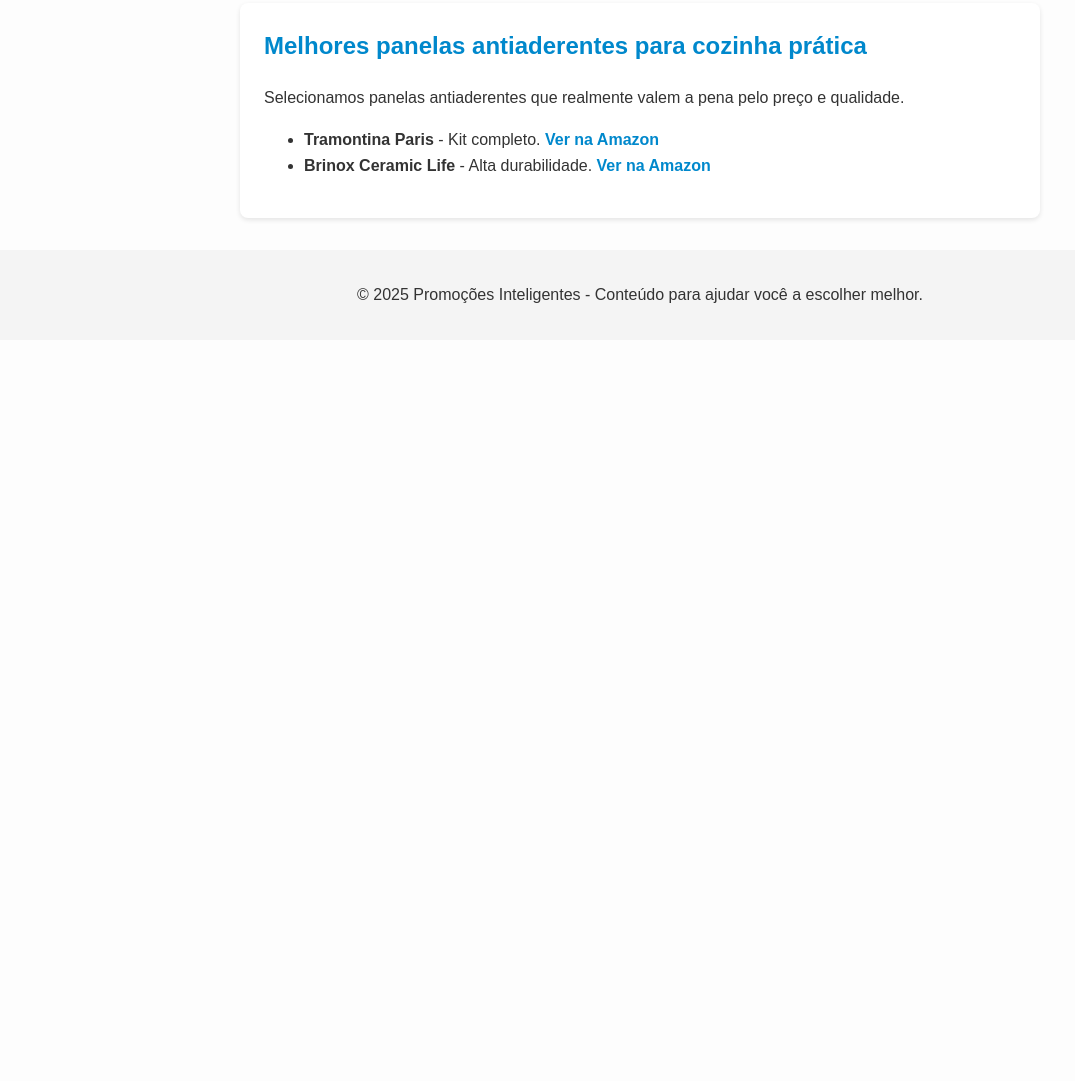
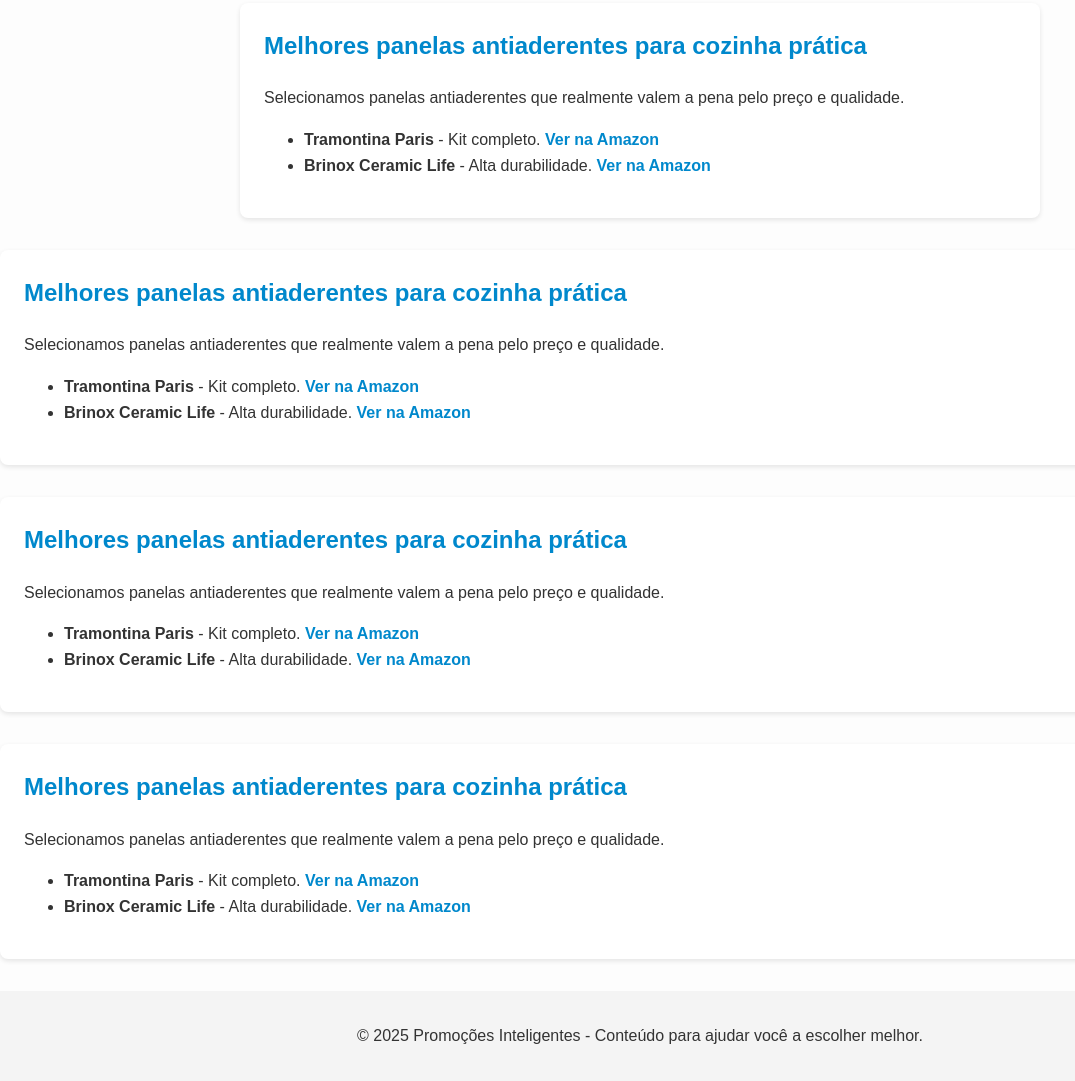
Before and after one commit to alessandrooCosta/site-amazon, a plain HTML site: page index.html in a window 1280 px wide. Shown: the part 484-1565 px from the top of the page, without its empty margins (0-1075 px from the left). Before the commit the page ends 824 px from the top, so only its background shows below. Drawn offline with Linux system fonts and the light colour scheme.

Commit message:
atualiza artigos

```diff
--- a/index.html
+++ b/index.html
@@ -33,6 +33,36 @@
     </article>
   </main>
 
+  <article>
+      <h2>Melhores panelas antiaderentes para cozinha prática</h2>
+      <p>Selecionamos panelas antiaderentes que realmente valem a pena pelo preço e qualidade.</p>
+      <ul>
+        <li><strong>Tramontina Paris</strong> - Kit completo. <a href="https://www.amazon.com.br/dp/B07XXXXXX?tag=promocoesi096-20" target="_blank">Ver na Amazon</a></li>
+        <li><strong>Brinox Ceramic Life</strong> - Alta durabilidade. <a href="https://www.amazon.com.br/dp/B08XXXXXX?tag=promocoesi096-20" target="_blank">Ver na Amazon</a></li>
+      </ul>
+    </article>
+  </main>
+
+  <article>
+      <h2>Melhores panelas antiaderentes para cozinha prática</h2>
+      <p>Selecionamos panelas antiaderentes que realmente valem a pena pelo preço e qualidade.</p>
+      <ul>
+        <li><strong>Tramontina Paris</strong> - Kit completo. <a href="https://www.amazon.com.br/dp/B07XXXXXX?tag=promocoesi096-20" target="_blank">Ver na Amazon</a></li>
+        <li><strong>Brinox Ceramic Life</strong> - Alta durabilidade. <a href="https://www.amazon.com.br/dp/B08XXXXXX?tag=promocoesi096-20" target="_blank">Ver na Amazon</a></li>
+      </ul>
+    </article>
+  </main>
+
+  <article>
+      <h2>Melhores panelas antiaderentes para cozinha prática</h2>
+      <p>Selecionamos panelas antiaderentes que realmente valem a pena pelo preço e qualidade.</p>
+      <ul>
+        <li><strong>Tramontina Paris</strong> - Kit completo. <a href="https://www.amazon.com.br/dp/B07XXXXXX?tag=promocoesi096-20" target="_blank">Ver na Amazon</a></li>
+        <li><strong>Brinox Ceramic Life</strong> - Alta durabilidade. <a href="https://www.amazon.com.br/dp/B08XXXXXX?tag=promocoesi096-20" target="_blank">Ver na Amazon</a></li>
+      </ul>
+    </article>
+  </main>
+
   <footer>
     <p>© 2025 Promoções Inteligentes - Conteúdo para ajudar você a escolher melhor.</p>
   </footer>
```
